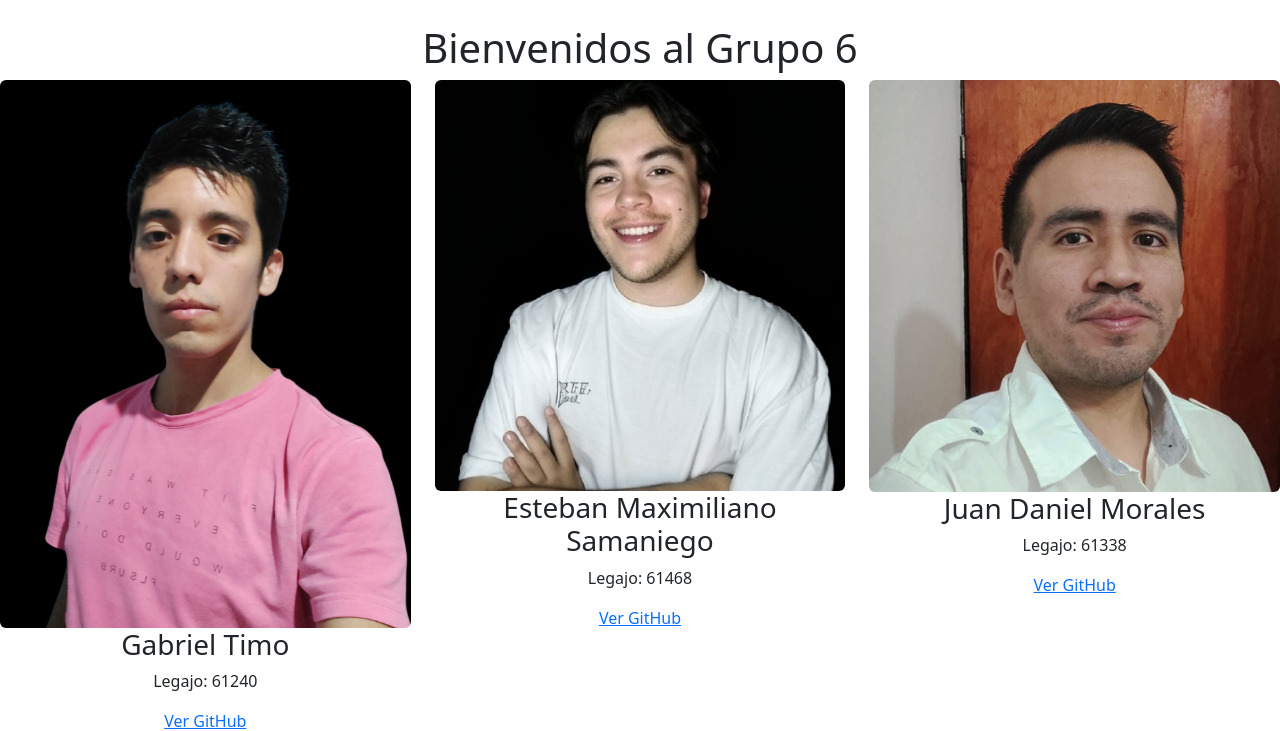
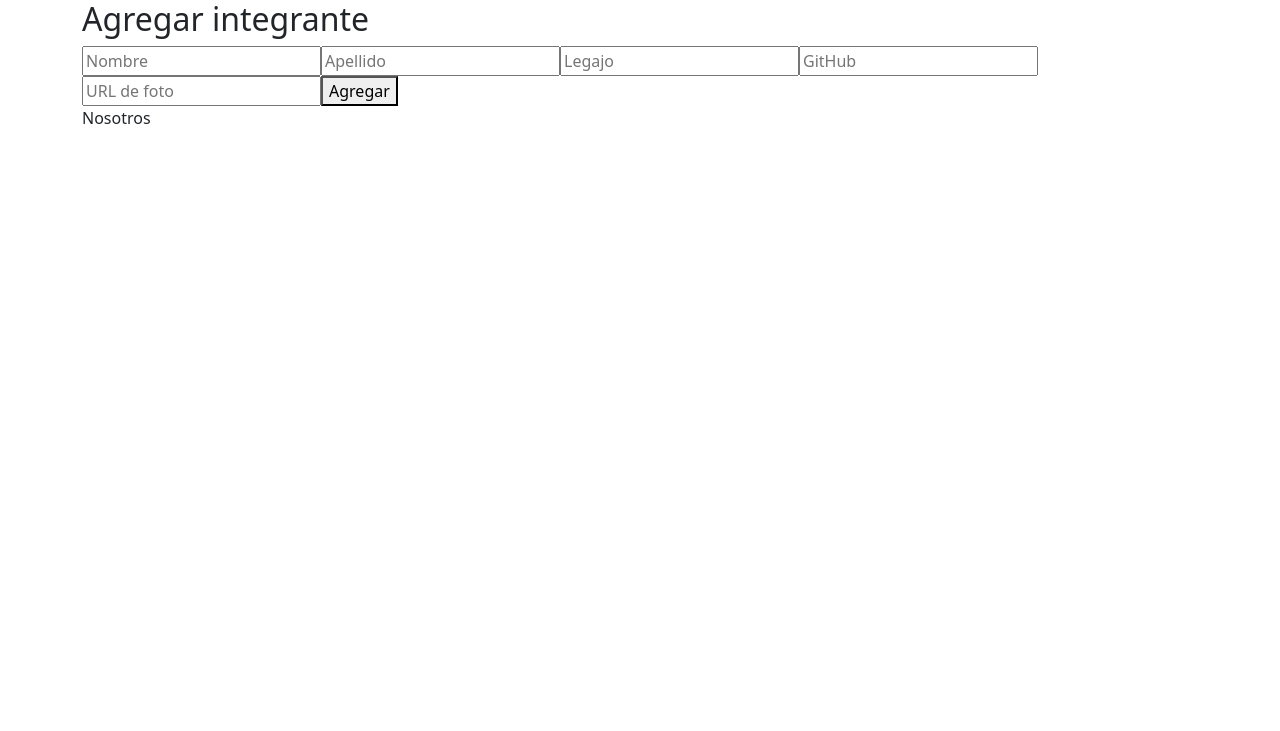
Before and after one commit to MaxiSama12/TP2_Programacion_Grupo_6, a React (Create React App) app: page / in a window 1280 px wide. Shown: the top 731 px of the page. Built offline with nearby package versions, Linux system fonts and the light colour scheme.

Commit message:
Titulo del Main

```diff
--- a/src/components/Main.jsx
+++ b/src/components/Main.jsx
@@ -1,30 +1,46 @@
-import React from 'react'
+import React, { useState } from 'react';
+import Nosotros from './Nosotros';
+import "bootstrap/dist/css/bootstrap.min.css";
 
-const Main = ({integrantes}) => {
+function Main({ integrantes }) {
+  const [equipo, setEquipo] = useState(integrantes);
+  const [nuevo, setNuevo] = useState({
+    nombre: '',
+    apellido: '',
+    legajo: '',
+    github: '',
+    foto: ''
+  });
+
+  const handleChange = (e) => {
+    setNuevo({
+      ...nuevo,
+      [e.target.name]: e.target.value
+    });
+  };
+
+  const handleSubmit = (e) => {
+    e.preventDefault();
+    setEquipo([...equipo, nuevo]);
+    setNuevo({ nombre: '', apellido: '', legajo: '', github: '', foto: '' });
+  };
+
   return (
-    <div>
-      <h1 className="text-center mt-4">Bienvenidos al Grupo 6</h1>
-      <div className="row">
-        {integrantes.map((integrante, index) => (
-          <div key={index} className="col-12 col-md-4">
-            <div className="text-center">
-              {/* Aquí aplicamos las clases de Bootstrap */}
-              <img
-                src={integrante.foto}
-                alt={`${integrante.nombre} ${integrante.apellido}`}
-                className="img-fluid rounded"  // Clase de Bootstrap para tamaño y bordes redondeados
-              />
-              <h3>{integrante.nombre} {integrante.apellido}</h3>
-              <p>Legajo: {integrante.legajo}</p>
-              <a href={integrante.github} target="_blank" rel="noopener noreferrer">
-                Ver GitHub
-              </a>
-            </div>
-          </div>
-        ))}
-      </div>
+    <div className="container">
+      <h2>Agregar integrante</h2>
+
+      <form onSubmit={handleSubmit}>
+        <input type="text" name="nombre" placeholder="Nombre" value={nuevo.nombre} onChange={handleChange} />
+        <input type="text" name="apellido" placeholder="Apellido" value={nuevo.apellido} onChange={handleChange} />
+        <input type="text" name="legajo" placeholder="Legajo" value={nuevo.legajo} onChange={handleChange} />
+        <input type="text" name="github" placeholder="GitHub" value={nuevo.github} onChange={handleChange} />
+        <input type="text" name="foto" placeholder="URL de foto" value={nuevo.foto} onChange={handleChange} />
+        <button type="submit">Agregar</button>
+      </form>
+
+      <Nosotros integrantes={equipo} />
     </div>
   );
-};
+}
 
 export default Main;
--- a/src/components/Nosotros.jsx
+++ b/src/components/Nosotros.jsx
@@ -1,6 +1,6 @@
 import React from 'react'
 
-const Nosotros = () => {
+const Nosotros = ({integrantes}) => {
   return (
     <div>Nosotros</div>
   )
```
